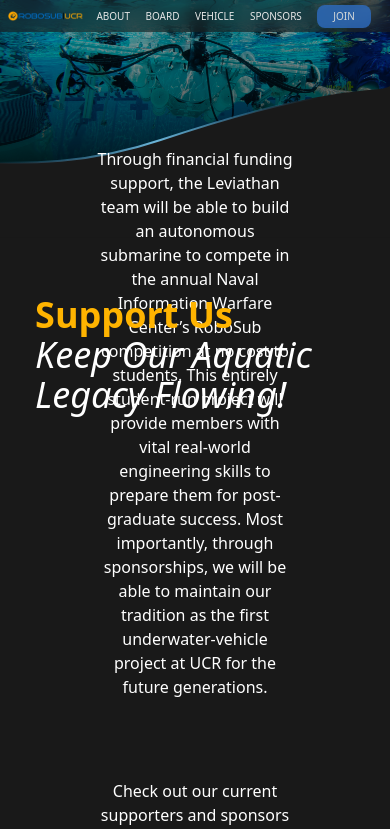
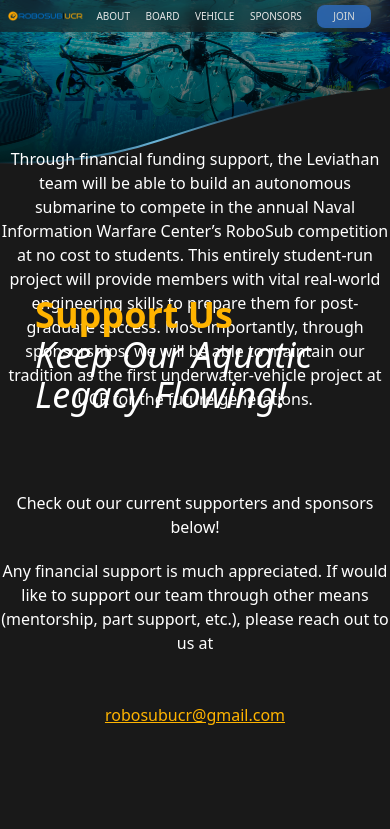
Before and after one commit to acm-ucr/robosub-website, a Next.js app: page /sponsors in a window 390 px wide. Shown: the top 829 px of the page. Built offline with nearby package versions, Linux system fonts and the light colour scheme.

Commit message:
sponsor page

```diff
--- a/src/app/sponsors/page.js
+++ b/src/app/sponsors/page.js
@@ -6,9 +6,9 @@
 
 const Sponsors = () => {
   return (
-    <div className="mb-[25%] w-full flex flex-col items-center min-h-screen">
+    <div className="mb-[25%] w-full flex flex-col items-center md:min-h-screen">
       <SponsorTitle />
-      <div className="w-1/2 mb-10 text-center">
+      <div className="md:w-1/2 mb-10 text-center">
         <p>
           Through financial funding support, the Leviathan team will be able to
           build an autonomous submarine to compete in the annual Naval
```
